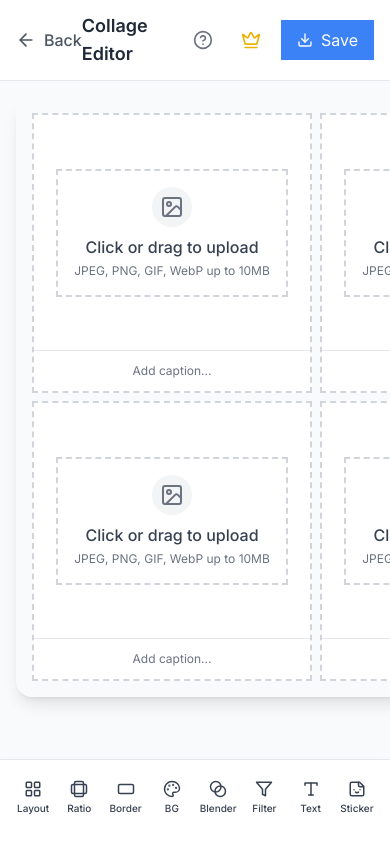
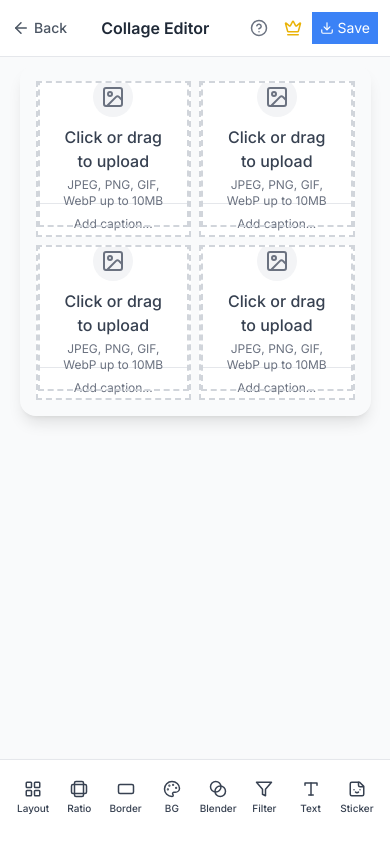
Before and after one commit to Aloktonova/dreamy-photo-frames, a React (Vite) app: page /collage in a window 390 px wide. Built offline with nearby package versions, Linux system fonts and the light colour scheme.

Commit message:
Fix collage editor layout issues
Ensure top bar spacing and responsive canvas.

```diff
--- a/src/components/PhotoCollage.tsx
+++ b/src/components/PhotoCollage.tsx
@@ -221,34 +221,40 @@ const PhotoCollage = () => {
   return (
     <div className="min-h-screen bg-gray-50 flex flex-col">
       {/* Top Header */}
-      <div className="bg-white border-b border-gray-200 px-4 py-3 flex items-center justify-between">
+      <div className="bg-white border-b border-gray-200 px-3 sm:px-4 py-3">
+        <div className="flex items-center justify-between max-w-full">
+          <div className="flex items-center gap-2 min-w-0 flex-shrink-0">
             <button
               onClick={() => navigate('/')}
-          className="flex items-center gap-2 text-gray-600 hover:text-gray-800 transition-colors"
+              className="flex items-center gap-1 sm:gap-2 text-gray-600 hover:text-gray-800 transition-colors"
             >
-          <ArrowLeft size={20} />
-          <span className="font-medium">Back</span>
+              <ArrowLeft size={18} className="sm:size-[20px]" />
+              <span className="font-medium text-sm sm:text-base">Back</span>
             </button>
+          </div>
 
-        <h1 className="text-lg font-semibold text-gray-800">Collage Editor</h1>
+          <h1 className="text-base sm:text-lg font-semibold text-gray-800 text-center flex-1 min-w-0 mx-2">
+            Collage Editor
+          </h1>
 
-        <div className="flex items-center gap-3">
+          <div className="flex items-center gap-1 sm:gap-3 flex-shrink-0">
             <button
               onClick={() => setShowHelp(!showHelp)}
-            className="p-2 text-gray-500 hover:text-gray-700 transition-colors"
+              className="p-1.5 sm:p-2 text-gray-500 hover:text-gray-700 transition-colors"
             >
-            <HelpCircle size={20} />
+              <HelpCircle size={18} className="sm:size-[20px]" />
             </button>
-          <button className="p-2 text-yellow-500 hover:text-yellow-600 transition-colors">
-            <Crown size={20} />
+            <button className="p-1.5 sm:p-2 text-yellow-500 hover:text-yellow-600 transition-colors">
+              <Crown size={18} className="sm:size-[20px]" />
             </button>
             <button
               onClick={() => setDownloadModalOpen(true)}
-            className="bg-blue-500 text-white px-4 py-2 rounded-lg hover:bg-blue-600 transition-colors flex items-center gap-2"
+              className="bg-blue-500 text-white px-2 sm:px-4 py-1.5 sm:py-2 rounded-lg hover:bg-blue-600 transition-colors flex items-center gap-1 sm:gap-2"
             >
-            <Download size={16} />
-            Save
+              <Download size={14} className="sm:size-[16px]" />
+              <span className="text-sm sm:text-base">Save</span>
             </button>
+          </div>
         </div>
       </div>
 
@@ -263,14 +269,14 @@ const PhotoCollage = () => {
       )}
 
       {/* Main Canvas Area */}
-      <div className="flex-1 p-4 pb-32 overflow-auto">
-        <div className="max-w-4xl mx-auto">
+      <div className="flex-1 p-2 sm:p-4 pb-32 overflow-auto">
+        <div className="w-full max-w-4xl mx-auto flex justify-center">
           <div
             id="collage-canvas"
-            className="relative bg-white rounded-2xl shadow-lg mx-auto"
+            className="relative bg-white rounded-2xl shadow-lg w-full max-w-[90vw] sm:max-w-[600px]"
             style={{
-              width: '600px',
-              height: '600px',
+              aspectRatio: '1/1',
+              maxHeight: 'calc(100vh - 200px)',
               ...getCollageStyle()
             }}
           >
```
Lines whose indentation alone changed are shown as unchanged.
